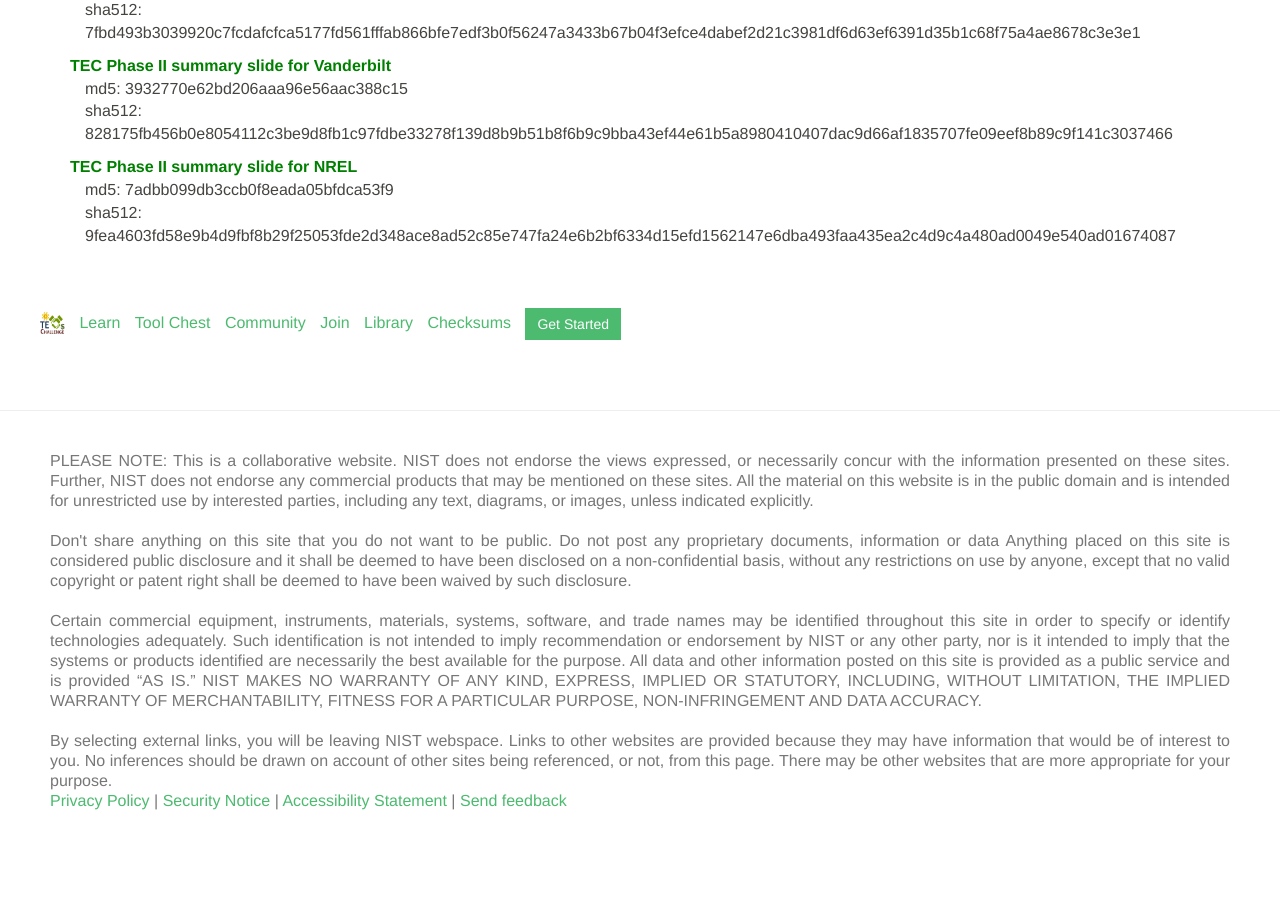
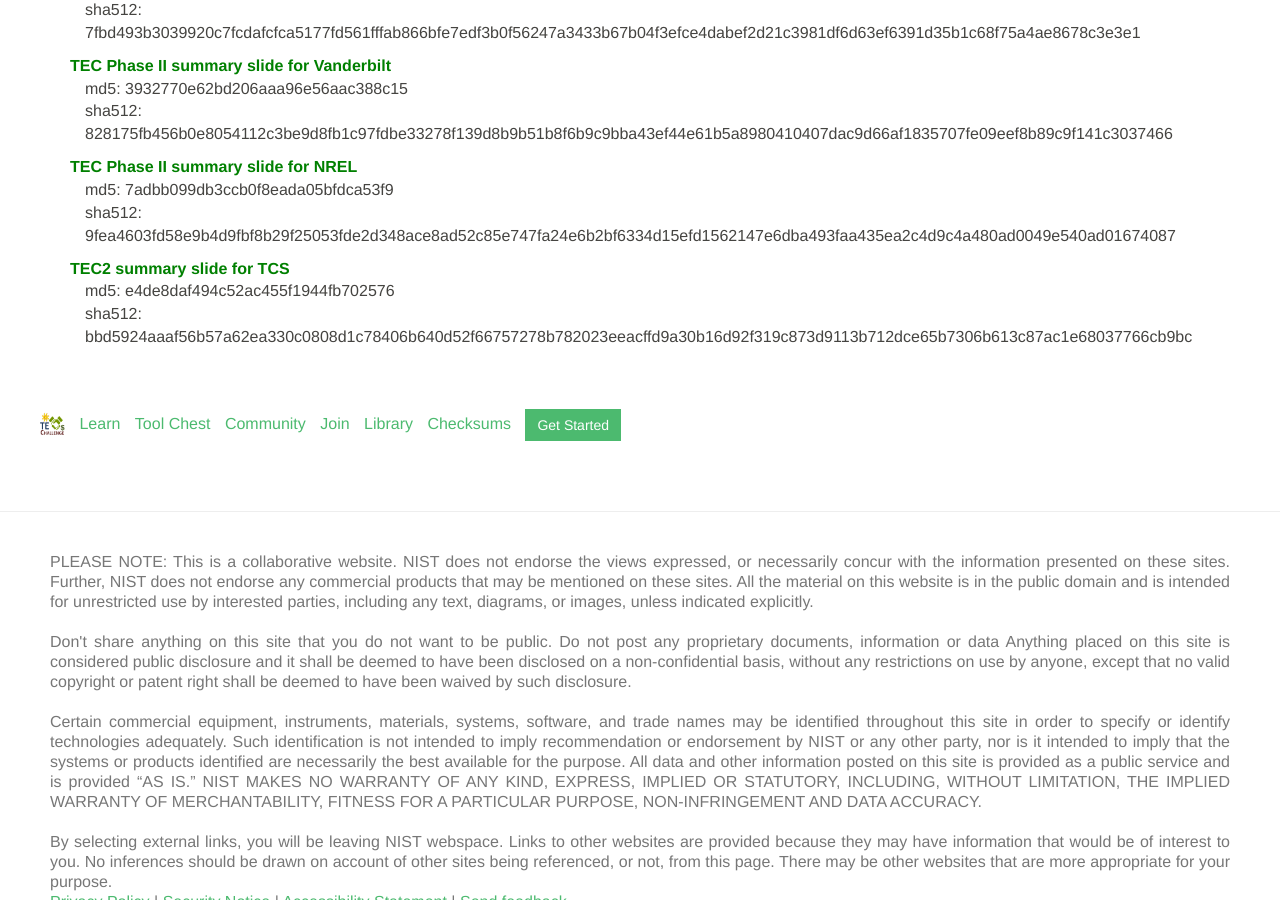
Before and after one commit to usnistgov/TEChallenge, a Jekyll site: the page built from checksums/index.md, in a window 1280 px wide and 900 px high, scrolled down 6047 px. Built offline with Jekyll 4.4.1, drawn with Linux system fonts in a browser that asks for light colours; before the commit the page ends 6868 px from its top, so only the background shows below that.

Commit message:
partipant updates for Phase 2

```diff
--- a/_data/documents.yml
+++ b/_data/documents.yml
@@ -473,3 +473,10 @@
   md5: 7adbb099db3ccb0f8eada05bfdca53f9
   sha512: 9fea4603fd58e9b4d9fbf8b29f25053fde2d348ace8ad52c85e747fa24e6b2bf6334d15efd1562147e6dba493faa435ea2c4d9c4a480ad0049e540ad01674087
   team: team8
+- name: "TEC2 summary slide for TCS"
+  description: "participation details"
+  category: "presentation"
+  url: https://s3.amazonaws.com/nist-sgcps/TEChallenge/Library/teams/TCS-TEC2-intro.pdf
+  md5: e4de8daf494c52ac455f1944fb702576
+  sha512: bbd5924aaaf56b57a62ea330c0808d1c78406b640d52f66757278b782023eeacffd9a30b16d92f319c873d9113b712dce65b7306b613c87ac1e68037766cb9bc
+  team: team8
```
Also changed, not shown: community/index.md (+15 -1 lines), index.html (+0 -23 lines).
